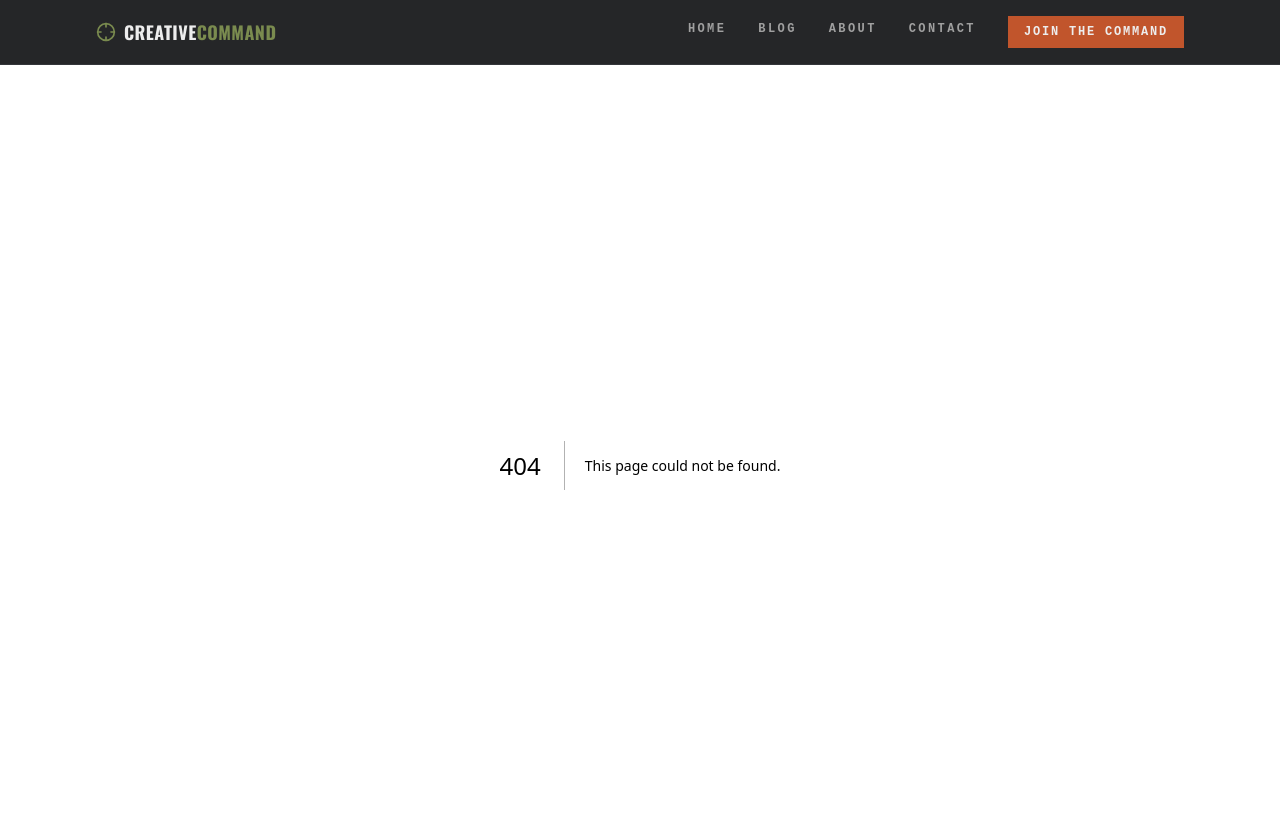
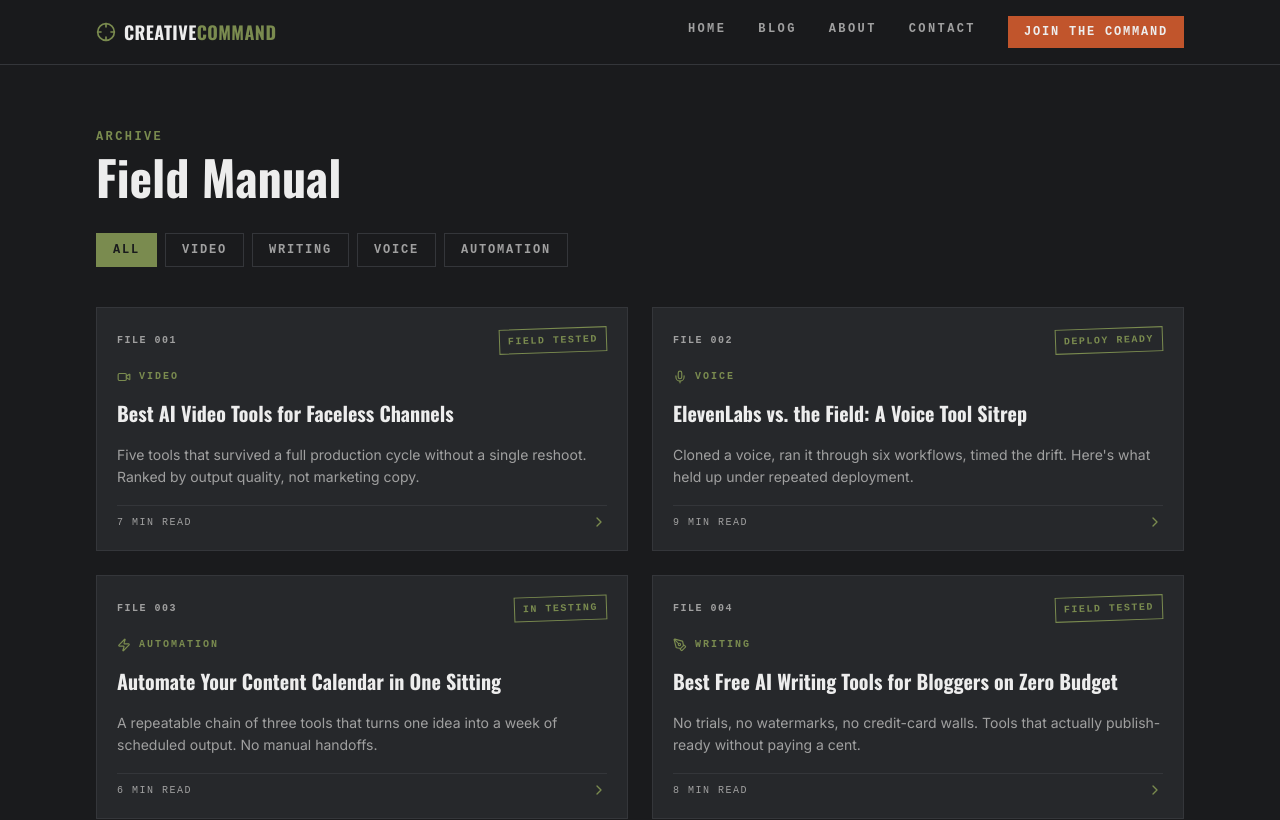
Before and after one commit to ceoworkdesk-code/Creativecommand, a Next.js app: page /blog in a window 1280 px wide. Before the commit this address had no page. Shown: the top 820 px of the page. Built offline with nearby package versions, Linux system fonts and the light colour scheme.

Commit message:
Create page.js

```diff
--- /dev/null
+++ b/app/blog/page.js
@@ -0,0 +1,41 @@
+"use client";
+
+import { useState } from "react";
+import PostCard from "../../components/PostCard";
+import { POSTS, TAGS } from "../../data/posts";
+
+export default function Blog() {
+  const [filter, setFilter] = useState("ALL");
+  const filtered = filter === "ALL" ? POSTS : POSTS.filter((p) => p.tag === filter);
+
+  return (
+    <div className="max-w-6xl mx-auto px-5 md:px-8 py-16">
+      <span className="text-xs tracking-[0.2em] font-bold block mb-2 font-mono text-oliveBright">
+        ARCHIVE
+      </span>
+      <h1 className="text-4xl md:text-5xl font-bold mb-8 font-heading text-ink">Field Manual</h1>
+
+      <div className="flex flex-wrap gap-2 mb-10">
+        {["ALL", ...TAGS.map((t) => t.label)].map((f) => (
+          <button
+            key={f}
+            onClick={() => setFilter(f)}
+            className={`px-4 py-2 text-xs font-bold tracking-[0.15em] border font-mono ${
+              filter === f
+                ? "bg-oliveBright text-bg border-oliveBright"
+                : "text-muted border-cardBorder"
+            }`}
+          >
+            {f}
+          </button>
+        ))}
+      </div>
+
+      <div className="grid md:grid-cols-2 gap-6">
+        {filtered.map((p) => (
+          <PostCard key={p.slug} post={p} />
+        ))}
+      </div>
+    </div>
+  );
+}
```
